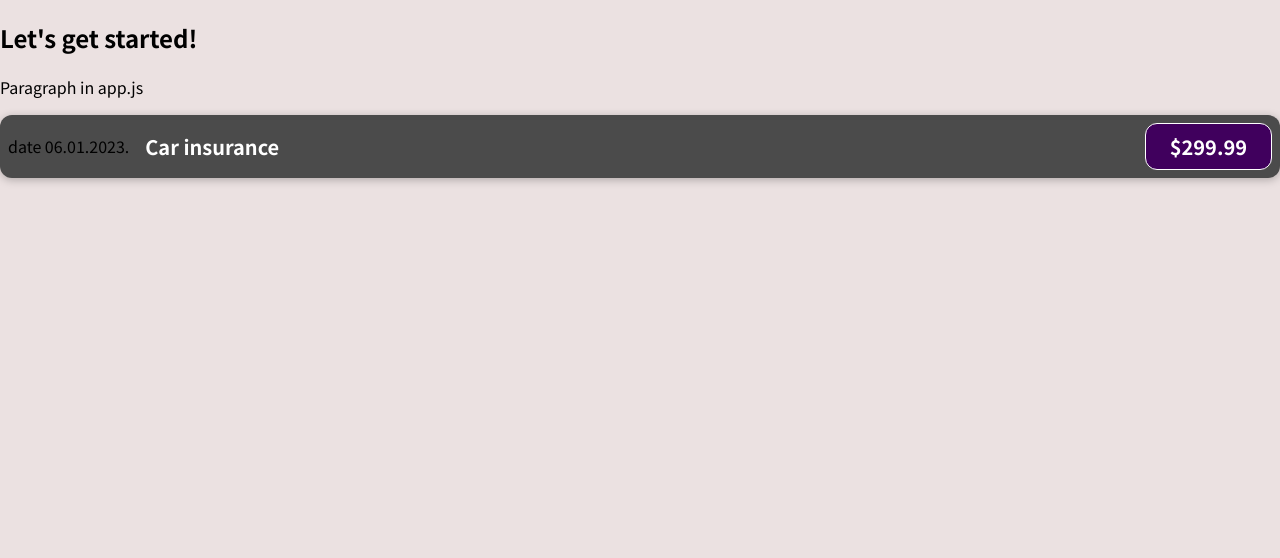
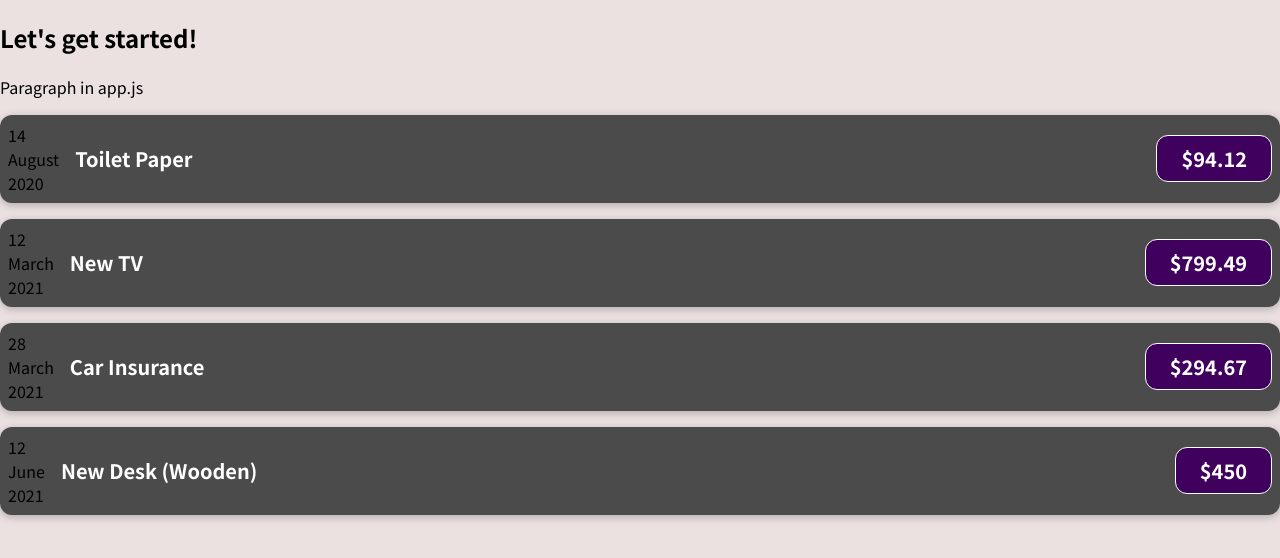
Before and after one commit to Sladjanna/react-guide, a JavaScript app: page / in a window 1280 px wide. Shown: the top 558 px of the page. Built offline with nearby package versions, Linux system fonts and the light colour scheme.

Commit message:
splitting components

```diff
--- a/src/App.js
+++ b/src/App.js
@@ -1,11 +1,37 @@
 import ExpenseItem from "./components/ExpenseItem";
 
 function App() {
+  const expenses = [
+    {
+      id: 'e1',
+      title: 'Toilet Paper',
+      amount: 94.12,
+      date: new Date(2020, 7, 14),
+    },
+    { id: 'e2', title: 'New TV', amount: 799.49, date: new Date(2021, 2, 12) },
+    {
+      id: 'e3',
+      title: 'Car Insurance',
+      amount: 294.67,
+      date: new Date(2021, 2, 28),
+    },
+    {
+      id: 'e4',
+      title: 'New Desk (Wooden)',
+      amount: 450,
+      date: new Date(2021, 5, 12),
+    },
+  ];
+
   return (
     <div>
       <h2>Let's get started!</h2>
       <p>Paragraph in app.js</p>
-      <ExpenseItem></ExpenseItem>
+      <ExpenseItem title={expenses[0].title} amount = {expenses[0].amount} date={expenses[0].date}/>
+      <ExpenseItem title={expenses[1].title} amount = {expenses[1].amount} date={expenses[1].date}/>
+      <ExpenseItem title={expenses[2].title} amount = {expenses[2].amount} date={expenses[2].date}/>
+      <ExpenseItem title={expenses[3].title} amount = {expenses[3].amount} date={expenses[3].date}/>
+
     </div>
   );
 }
--- /dev/null
+++ b/src/components/ExpenseDate.js
@@ -0,0 +1,15 @@
+function ExpenseDate (props) {
+    const month = props.date.toLocaleString('en-US', { month: 'long'});
+    const day = props.date.toLocaleString('en-US', { day: '2-digit'});
+    const year = props.date.getFullYear();
+
+return (
+    <div>
+      <div>{day}</div>
+      <div>{month}</div>
+      <div>{year}</div>
+  </div>
+);
+}
+
+export default ExpenseDate;
--- a/src/components/ExpenseItem.js
+++ b/src/components/ExpenseItem.js
@@ -1,12 +1,16 @@
 import './ExpenseItem.css'
+import ExpenseDate from "./ExpenseDate";
 
-function ExpenseItem() {
+function ExpenseItem(props) {
+
+
   return (
     <div className="expense-item">
-      <div>date 06.01.2023.</div>
+    <ExpenseDate date={props.date}/>
+
       <div className="expense-item__description">
-        <h2>Car insurance</h2>
-        <div className="expense-item__price">$299.99</div>
+        <h2>{props.title}</h2>
+        <div className="expense-item__price">${props.amount}</div>
       </div>
     </div>
   );
```
Also changed, not shown: 2 other files (tests, documents, lock files or other folders).
